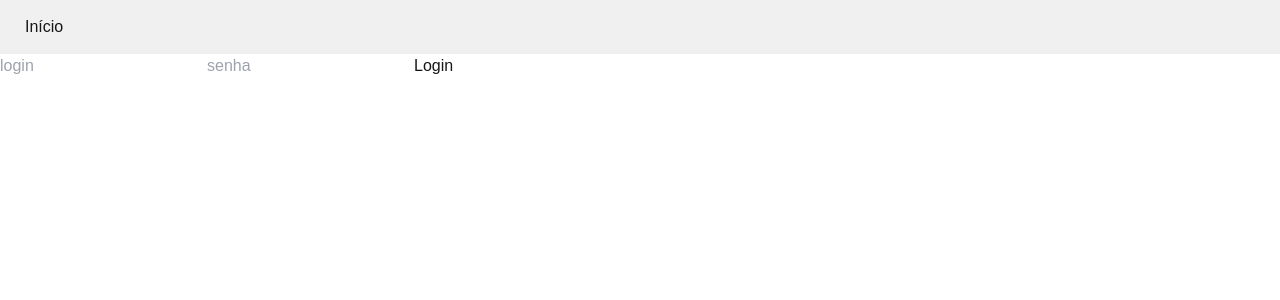
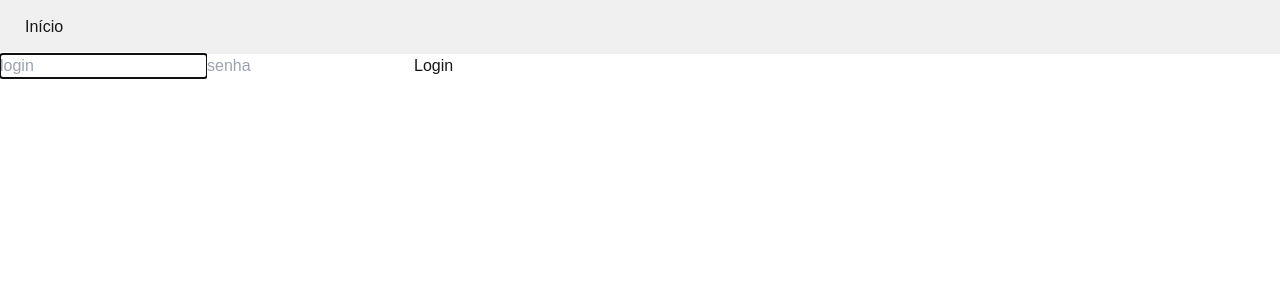
Before and after one commit to LucianoNMoreira/gestao-produtos, a Next.js app: page /login in a window 1280 px wide. Shown: the top 300 px of the page. Built offline with nearby package versions, Linux system fonts and the light colour scheme.

Commit message:
JWT e Contexto de usuário

```diff
--- a/package.json
+++ b/package.json
@@ -11,6 +11,8 @@
   "dependencies": {
     "axios": "^1.7.9",
     "js-cookie": "^3.0.5",
+    "jsonwebtoken": "^9.0.2",
+    "jwt-decode": "^4.0.0",
     "mongoose": "^8.10.0",
     "next": "15.1.7",
     "react": "^19.0.0",
@@ -19,6 +21,7 @@
   "devDependencies": {
     "@eslint/eslintrc": "^3",
     "@types/js-cookie": "^3.0.6",
+    "@types/jsonwebtoken": "^9.0.8",
     "@types/node": "^20",
     "@types/react": "^19",
     "@types/react-dom": "^19",
--- /dev/null
+++ b/src/app/Contexts/UserContext.tsx
@@ -0,0 +1,66 @@
+'use client'
+
+import { createContext, useContext, useState, useEffect } from 'react'
+import Cookies from 'js-cookie'
+import { useRouter } from 'next/navigation'
+import axios from 'axios'
+import { jwtDecode } from "jwt-decode"
+
+const UserContext = createContext<any>(null)
+export const useUser = () => useContext(UserContext)
+
+export const UserProvider = ({ children }: any) => {
+  const [user, setUser] = useState()
+  const [updatedAt, setUpdatedAt] = useState<Date>()
+  const router = useRouter()
+
+  const login = async (login: string, senha: string) => {
+    console.log('UserContext login', login, senha)
+
+    try {
+        const response = await axios.post('http://localhost:3000/api/v1/auth/login', {
+            login: login,
+            senha: senha
+        })
+
+        Cookies.set('session', response.data.token)
+        router.push('/')
+
+        setUser(obterUsuarioToken(response.data.token))
+    } catch(e) {
+      router.push('/login')
+    }
+  }
+
+  const logout = () => {
+    Cookies.remove('session')
+    setUser(undefined)
+    router.push('/')
+  }
+
+  const obterUsuarioToken = (token: string) => {
+    Cookies.set('session', token)
+
+    const jwt: any = jwtDecode(token)
+    return jwt.user
+  }
+
+  useEffect(() => {
+    const token = Cookies.get('session')
+    if (!user && token) {
+        setUser(obterUsuarioToken(token))
+        setUpdatedAt(new Date())
+    }
+  }, [user])
+
+  useEffect(() => {
+    console.debug('UserContext user', user)
+    console.debug('UserContext updatedAt', updatedAt)
+  }, [user, updatedAt])
+
+  return (
+		<UserContext.Provider value={{ user, login, logout }}>
+			{children}
+		</UserContext.Provider>
+	)
+}
--- a/src/app/layout.tsx
+++ b/src/app/layout.tsx
@@ -1,6 +1,8 @@
 import type { Metadata } from "next";
 import { Geist, Geist_Mono } from "next/font/google";
 import "./globals.css";
+import { UserProvider } from "./Contexts/UserContext";
+import Nav from "./nav";
 
 const geistSans = Geist({
   variable: "--font-geist-sans",
@@ -13,8 +15,8 @@ const geistMono = Geist_Mono({
 });
 
 export const metadata: Metadata = {
-  title: "Create Next App",
-  description: "Generated by create next app",
+  title: "Gestão de produtos",
+  description: "Gestão de produtos",
 };
 
 export default function RootLayout({
@@ -24,14 +26,14 @@ export default function RootLayout({
 }>) {
   return (
     <html lang="en">
-      <body
-        className={`${geistSans.variable} ${geistMono.variable} antialiased`}
-      >
-        <nav>
-          <a href='/'>Início</a>
-        </nav>
-        {children}
-      </body>
+      <UserProvider>
+        <body
+          className={`${geistSans.variable} ${geistMono.variable} antialiased`}
+        >
+          <Nav />
+          {children}
+        </body>
+      </UserProvider>
     </html>
   );
 }
--- a/src/app/login/page.tsx
+++ b/src/app/login/page.tsx
@@ -1,34 +1,24 @@
 'use client'
-import axios from 'axios'
 import { FormEvent } from 'react'
-import Cookies from 'js-cookie'
+import { useUser } from '../Contexts/UserContext'
 
 export default function Pagina() {
+
+  const { login } = useUser()
 
   async function handleSubmit(event: FormEvent<HTMLFormElement>) {
     event.preventDefault()
 
     const formData = new FormData(event.currentTarget)
-    const login = formData.get('login')
-    const senha = formData.get('senha')
+    const loginUsuario = formData.get('login')
+    const senhaUsuario = formData.get('senha')
 
-    try {
-        const response = await axios.post('http://localhost:3000/api/v1/auth/login', {
-            login: login,
-            senha: senha
-        })
-
-        Cookies.set('session', response.data.jwt)
-        window.location.href = '/'
-    } catch (e) {
-
-    }
-
+    await login(loginUsuario, senhaUsuario)
   }
 
   return (
     <form onSubmit={handleSubmit}>
-      <input type="login" name="login" placeholder="login" required />
+      <input type="login" name="login" placeholder="login" required autoFocus />
       <input type="senha" name="senha" placeholder="senha" required />
       <button type="submit">Login</button>
     </form>
--- /dev/null
+++ b/src/app/nav.tsx
@@ -0,0 +1,28 @@
+'use client'
+
+import { useEffect } from "react"
+import { useUser } from "./Contexts/UserContext"
+
+export default function Nav() {
+  const { user, logout } = useUser()
+
+  useEffect(() => {
+    console.log('nav user', user)
+  }, [user])
+
+  return (
+    <nav>
+      <a href='/'>Início</a>
+
+      {user &&
+        <>
+          | <button onClick={logout}>Sair</button>
+        </>
+      }
+
+      {user &&
+          <p>Olá, usuário {user.id}</p>
+      }
+    </nav>
+  )
+}
--- a/src/app/types.ts
+++ b/src/app/types.ts
@@ -1,3 +1,8 @@
+export type UserType = {
+    login: string
+    senha?: string
+}
+
 export type ProdutoType = {
     _id?: string
     nome: string
```
Also changed, not shown: src/app/api/v1/auth/login/route.ts (+11 -7 lines), src/middleware.ts (+5 -4 lines), 1 other file (tests, documents, lock files or other folders).
